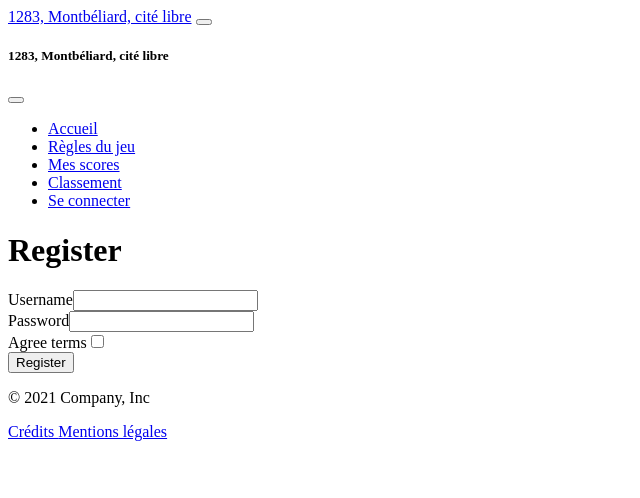
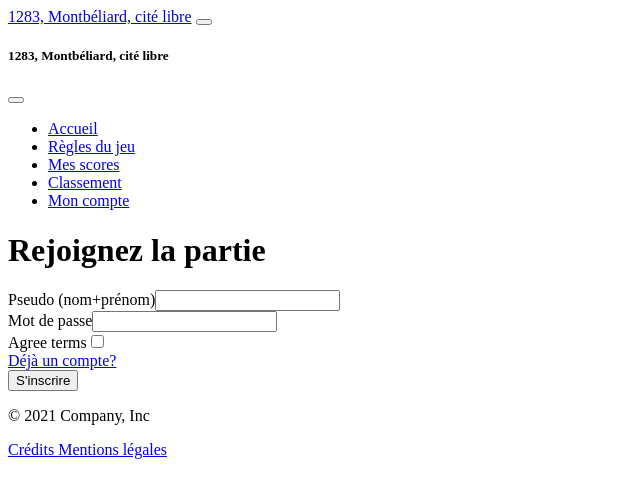
Before and after one commit to WildCodeSchool/2022-03-php-remote-1283-montbeliard-cite-libre, a Symfony app: template templates/registration/register.html.twig in a window 1280 px wide. Shown: the top 498 px of the page, without its empty margins (0-640 px from the left). Run offline with Twig, Linux system fonts and the light colour scheme; the template is opened without the code that fills it, so the values that code supplies are empty; form fields are guessed from the names that the template uses; some libraries are stand-ins or nearby versions.

Commit message:
Changed link: Login -> My Account

```diff
--- a/src/Form/RegistrationFormType.php
+++ b/src/Form/RegistrationFormType.php
@@ -19,10 +19,11 @@ class RegistrationFormType extends AbstractType
         $builder
             ->add('username')
             ->add('agreeTerms', CheckboxType::class, [
+                'label' => 'J\'accepte les CGU',
                 'mapped' => false,
                 'constraints' => [
                     new IsTrue([
-                        'message' => 'You should agree to our terms.',
+                        'message' => 'Vous devez accepter nos conditions.',
                     ]),
                 ],
             ])
@@ -33,7 +34,7 @@ class RegistrationFormType extends AbstractType
                 'attr' => ['autocomplete' => 'new-password'],
                 'constraints' => [
                     new NotBlank([
-                        'message' => 'Please enter a password',
+                        'message' => 'Veuillez entrer un mot de passe',
                     ]),
                     new Length([
                         'min' => 6,
--- a/templates/include/_navbar.html.twig
+++ b/templates/include/_navbar.html.twig
@@ -31,7 +31,7 @@
                         {% if app.user %}
                             <a class="nav-link ps-5 mt-5 fs-5 text-light" href="{{ path('app_logout') }}"> Se déconnecter</a>
                         {% else %}
-                            <a class="nav-link ps-5 mt-5 fs-5 text-light" href="{{ path('login') }}"> Se connecter</a>
+                            <a class="nav-link ps-5 mt-5 fs-5 text-light" href="{{ path('login') }}">Mon compte</a>
                         {% endif %}
                         </li>
                     </ul>
--- a/templates/registration/register.html.twig
+++ b/templates/registration/register.html.twig
@@ -3,15 +3,24 @@
 {% block title %}Register{% endblock %}
 
 {% block body %}
-    <h1>Register</h1>
-
+<div class="row">
+		<div class="col-lg-6 offset-lg-3">
+    <h1>Rejoignez la partie</h1>
     {{ form_start(registrationForm) }}
-        {{ form_row(registrationForm.username) }}
+        <div class="mt-3">
+            {{ form_row(registrationForm.username, {
+                label: 'Pseudo (nom+prénom)'
+                }) }}
+        </div>
         {{ form_row(registrationForm.plainPassword, {
-            label: 'Password'
-        }) }}
+            label: 'Mot de passe'
+            }) }}
         {{ form_row(registrationForm.agreeTerms) }}
-
-        <button type="submit" class="btn">Register</button>
+        <div class="d-flex justify-content-between mt-4">
+            <a href="/login">Déjà un compte?</a>
+        </div>
+        <div class="d-flex justify-content-center">
+            <button class="btn btn-one mt-4 w-100" type="submit">S'inscrire</button>
+        </div>
     {{ form_end(registrationForm) }}
 {% endblock %}
```
Also changed, not shown: 1 other file.
